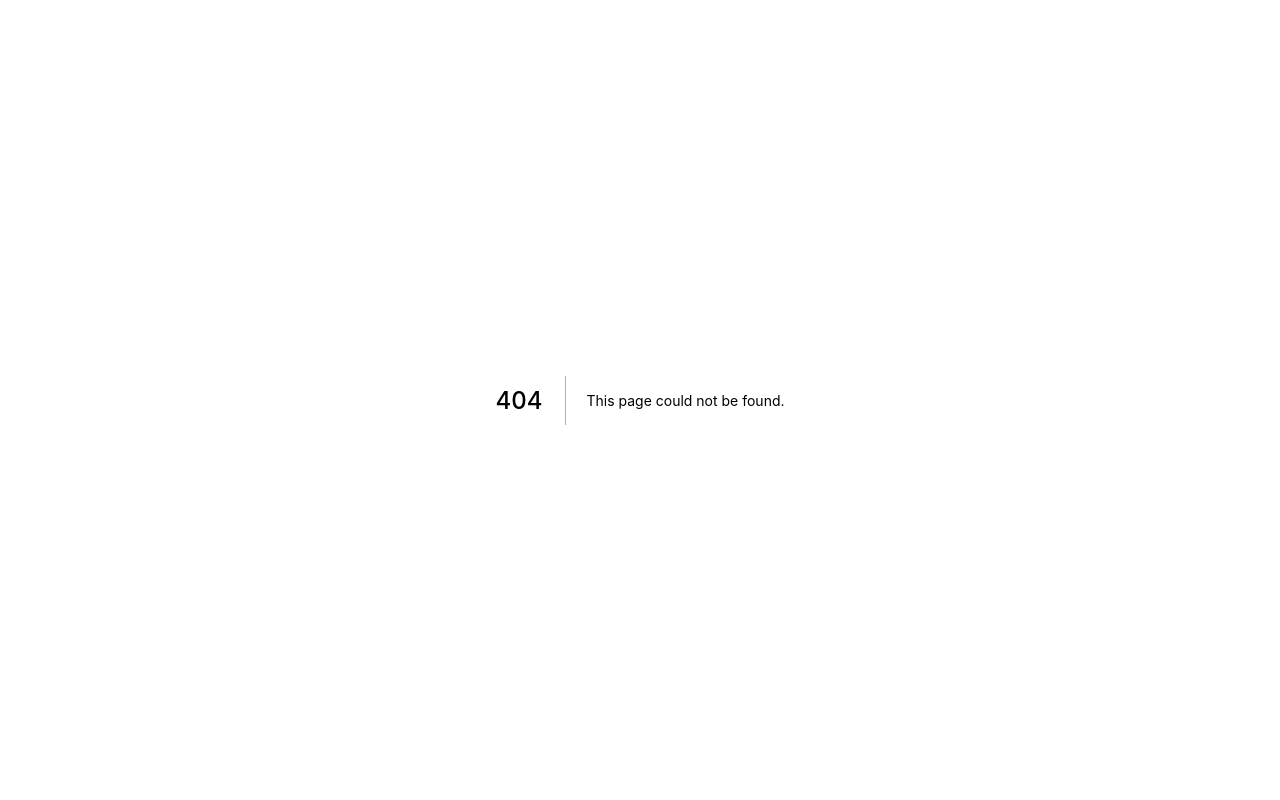
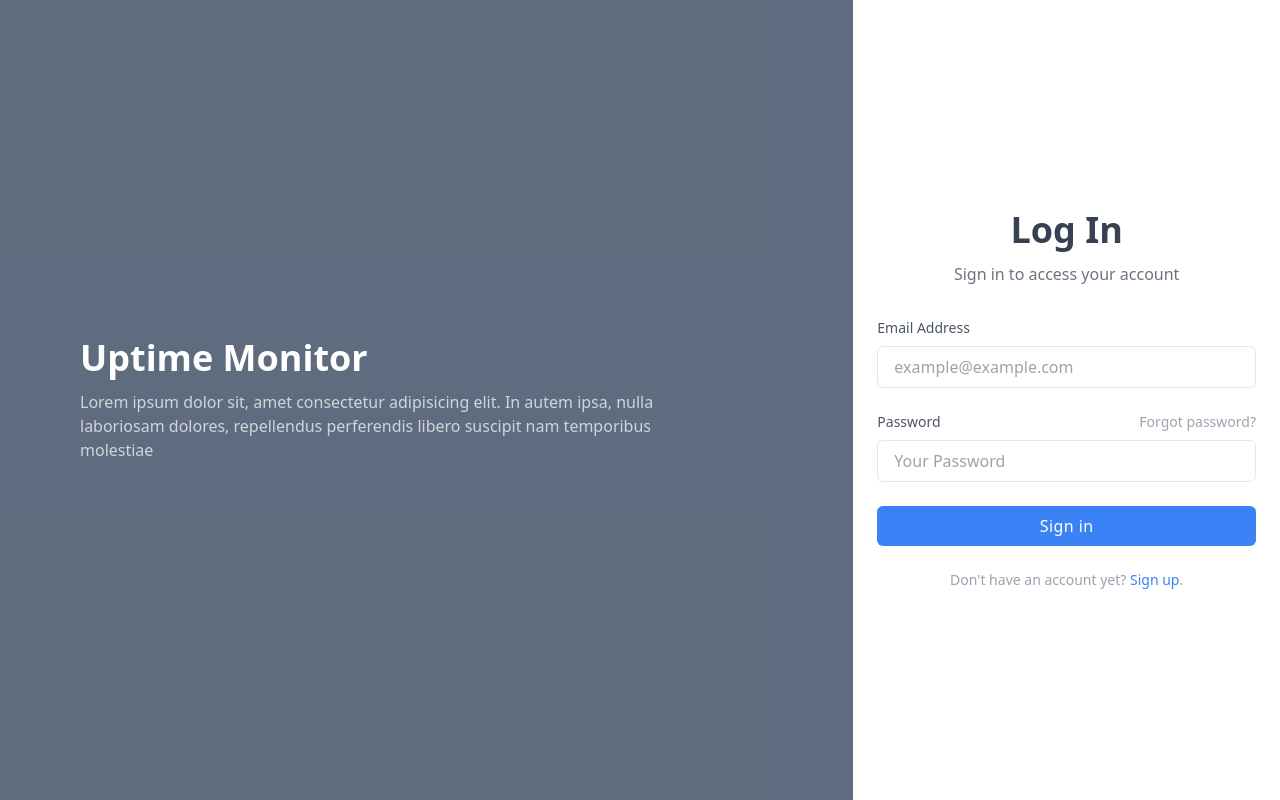
Before and after one commit to nikolap994/alert_it, a Next.js app: page /log-in in a window 1280 px wide. Before the commit this address had no page. Built offline with nearby package versions, Linux system fonts and the light colour scheme.

Commit message:
Add Log In page

```diff
--- /dev/null
+++ b/pages/log-in.js
@@ -0,0 +1,56 @@
+function LogIn() {
+    return (
+        <div class="bg-white dark:bg-gray-900">
+            <div class="flex justify-center h-screen">
+                <div class="hidden bg-slate-400 bg-cover lg:block lg:w-2/3">  {/* bg-image here */}
+                    <div class="flex items-center h-full px-20 bg-gray-900 bg-opacity-40">
+                        <div>
+                            <h2 class="text-4xl font-bold text-white">Uptime Monitor</h2>
+                            <p class="max-w-xl mt-3 text-gray-300">Lorem ipsum dolor sit, amet consectetur adipisicing elit. In autem ipsa, nulla laboriosam dolores, repellendus perferendis libero suscipit nam temporibus molestiae</p>
+                        </div>
+                    </div>
+                </div>
+
+                <div class="flex items-center w-full max-w-md px-6 mx-auto lg:w-2/6">
+                    <div class="flex-1">
+                        <div class="text-center">
+                            <h2 class="text-4xl font-bold text-center text-gray-700 dark:text-white">Log In</h2>
+
+                            <p class="mt-3 text-gray-500 dark:text-gray-300">Sign in to access your account</p>
+                        </div>
+
+                        <div class="mt-8">
+                            <form>
+                                <div>
+                                    <label for="email" class="block mb-2 text-sm text-gray-600 dark:text-gray-200">Email Address</label>
+                                    <input type="email" name="email" id="email" placeholder="example@example.com" class="block w-full px-4 py-2 mt-2 text-gray-700 placeholder-gray-400 bg-white border border-gray-200 rounded-md dark:placeholder-gray-600 dark:bg-gray-900 dark:text-gray-300 dark:border-gray-700 focus:border-blue-400 dark:focus:border-blue-400 focus:ring-blue-400 focus:outline-none focus:ring focus:ring-opacity-40" />
+                                </div>
+
+                                <div class="mt-6">
+                                    <div class="flex justify-between mb-2">
+                                        <label for="password" class="text-sm text-gray-600 dark:text-gray-200">Password</label>
+                                        <a href="#" class="text-sm text-gray-400 focus:text-blue-500 hover:text-blue-500 hover:underline">Forgot password?</a>
+                                    </div>
+
+                                    <input type="password" name="password" id="password" placeholder="Your Password" class="block w-full px-4 py-2 mt-2 text-gray-700 placeholder-gray-400 bg-white border border-gray-200 rounded-md dark:placeholder-gray-600 dark:bg-gray-900 dark:text-gray-300 dark:border-gray-700 focus:border-blue-400 dark:focus:border-blue-400 focus:ring-blue-400 focus:outline-none focus:ring focus:ring-opacity-40" />
+                                </div>
+
+                                <div class="mt-6">
+                                    <button
+                                        class="w-full px-4 py-2 tracking-wide text-white transition-colors duration-200 transform bg-blue-500 rounded-md hover:bg-blue-400 focus:outline-none focus:bg-blue-400 focus:ring focus:ring-blue-300 focus:ring-opacity-50">
+                                        Sign in
+                                    </button>
+                                </div>
+
+                            </form>
+
+                            <p class="mt-6 text-sm text-center text-gray-400">Don&#x27;t have an account yet? <a href="#" class="text-blue-500 focus:outline-none focus:underline hover:underline">Sign up</a>.</p>
+                        </div>
+                    </div>
+                </div>
+            </div>
+        </div>
+    )
+}
+
+export default LogIn
```
Also changed, not shown: 1 other file (tests, documents, lock files or other folders).
